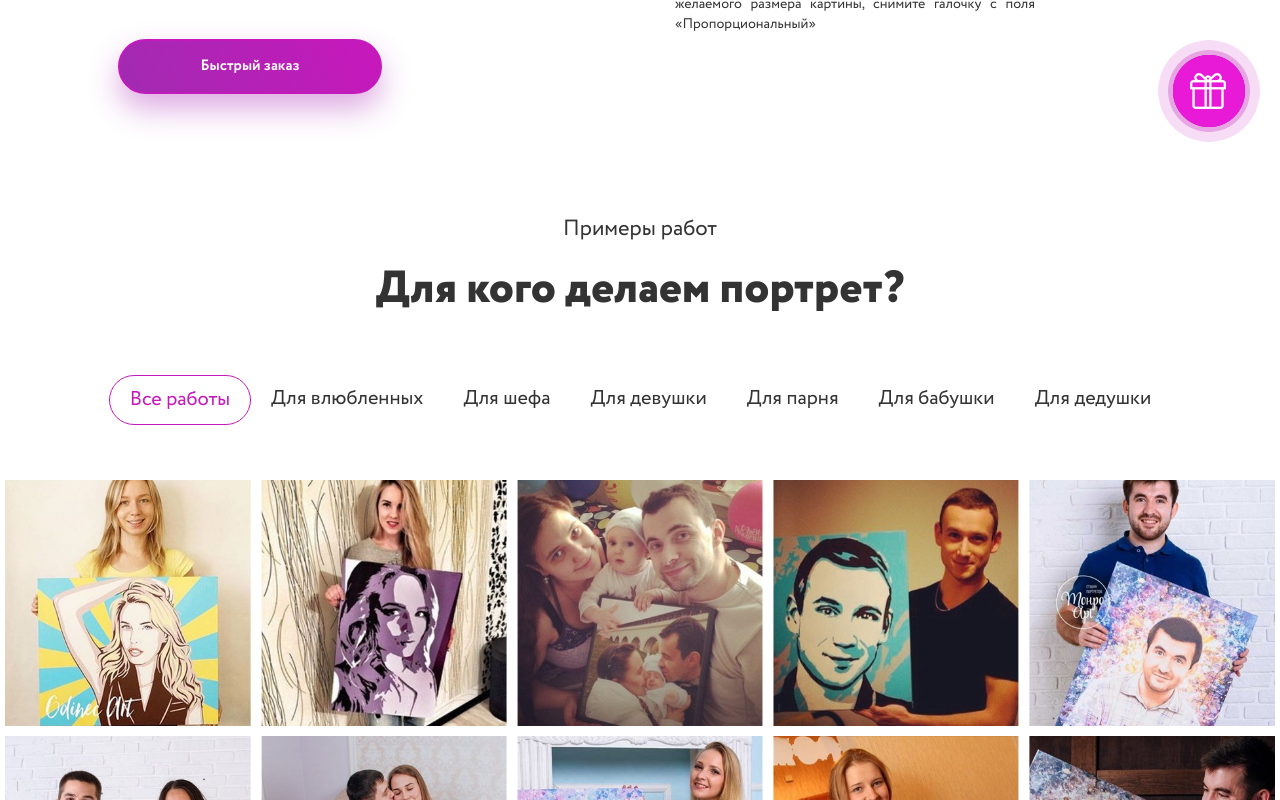
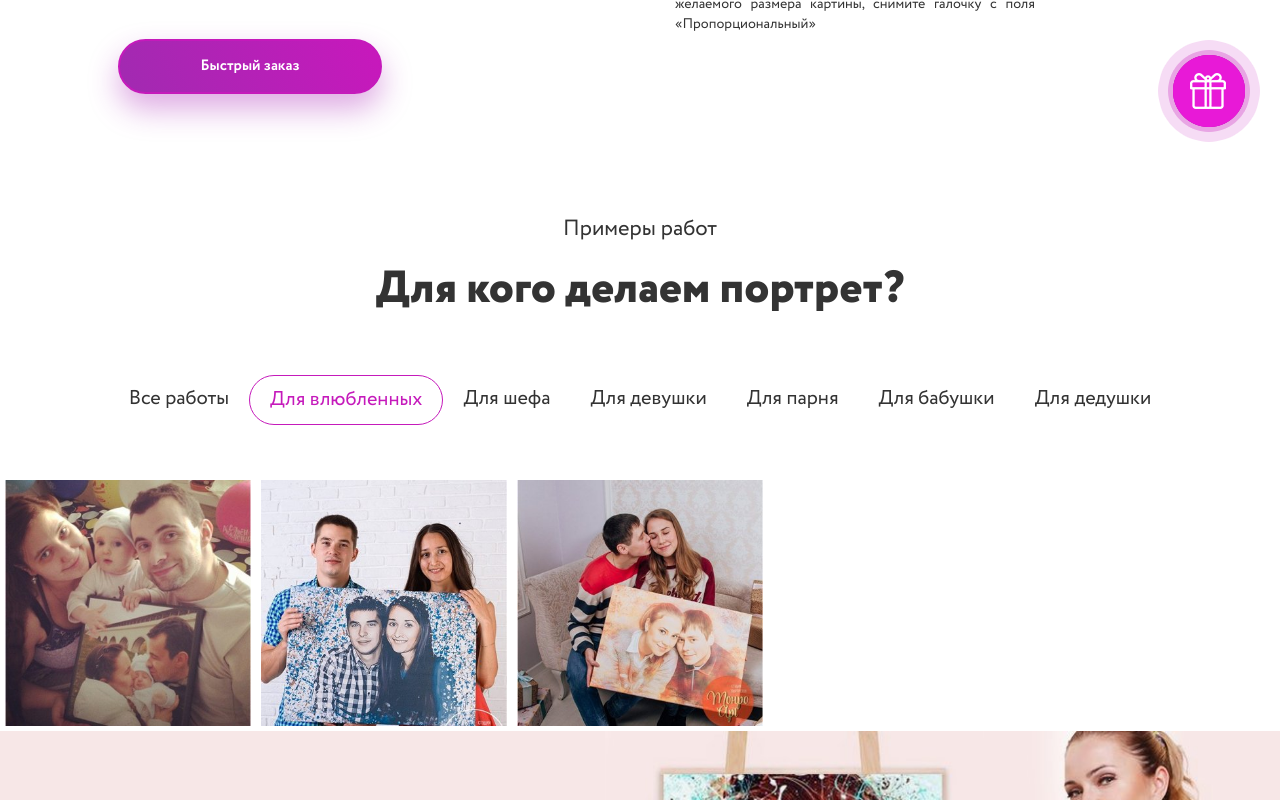
Before and after one commit to EugenyZub/picture-art, a website built with webpack: page src/index.html in a window 1280 px wide. Both pictures are taken after a click on the item "Для влюбленных". Shown: the part 3700-4500 px from the top of the page. Built offline with nearby package versions, Linux system fonts and the light colour scheme; a web font is replaced by a local one.

Commit message:
добавлен фильтр готовых работ

```diff
--- a/src/index.html
+++ b/src/index.html
@@ -238,14 +238,14 @@
 							<div>Файл не выбран</div>
 							<input type=file name=upload>
 						</div>
-						<select id=size>
+						<select required id=size>
 							<option >Выберите размер картины</option>
 							<option >40x50</option>
 							<option >50x70</option>
 							<option >70x70</option>
 							<option >70x100</option>
 						</select>
-						<select id=material>
+						<select required id=material>
 							<option >Выберите материал картины</option>
 							<option   title="Изящный, позволяет легко создавать текстуру, подходит для декоративных картин маслом.">Холст из волокна</option>
 							<option   title="Достаточно грубый и создает ощущение реальности, подходит для классических пейзажей, натюрмортов и портретов.">Льняной холст</option>
--- a/src/js/main.js
+++ b/src/js/main.js
@@ -5,16 +5,17 @@ import moreStyles from './parts/styles';
 import bigSlider from './parts/big-slider';
 import oftenQuestions from './parts/often-questions';
 import calc from './parts/calc';
+import filter from './parts/filter';
 
 window.addEventListener('DOMContentLoaded', function() {
     'use strict';
 
     bigSlider();
     calc();
+    filter();
     modalPopupDesign();
     modalPopupConsultation();
     moreStyles();
     oftenQuestions();
     slider();
-
 });
--- a/src/js/parts/calc.js
+++ b/src/js/parts/calc.js
@@ -12,20 +12,57 @@ function calc() {
     let picturePrice = 1000,
         materialPrice = 1500,
         additionalServicesPrice = 1000,
-        size = document.getElementById('size'),
+
+        size = document.querySelector('#size'),
+        //sizeOptions = document.querySelectorAll('#size option'),
         material = document.getElementById('material'),
         options = document.getElementById('options'),
         promocode = document.querySelector('.promocode'),
+
         finalPrice = document.querySelector('.calc-price'),
         buttonCalcPrice = document.querySelector('#price');
 
-//получить все элементы из селекотора размеров
-//получить все элементы из селекотора материалов
-//получить все элементы из селекотора доп. услуг
-//получить промокод, если введён
-//получить внутренность цветного поля для вывода туда результата
+
+    size.addEventListener('click', (elem)=> {
+
+        elem.forEach(()=> {
+            let sizeOptions = size.selectedOptions;
+            console.log(sizeOptions);
+            //let curentIndex = 0;
+
+            if (sizeOptions == 0) {
+                finalPrice.textContent = 'Для расчета нужно выбрать размер картины и материал картины';
+            }
+
+            if(i == 1) {
+            console.log(111);
+            }
+        });
 
 
+
+
+
+
+
+            //let sizeOptions = size.querySelectorAll('option');
+            //console.log(sizeOptions);
+            // sizeOptions.forEach((elem, index)=> {
+
+            //     elem.addEventListener('click', ()=> {
+            //         console.log(sizeOptions.selectedOptions);
+            //         if(index == 1) {
+
+            //             finalPrice.textContent = picturePrice;
+            //         } else {
+            //             finalPrice.textContent = '';
+            //             finalPrice.textContent = 'Для расчета нужно выбрать размер картины и материал картины';
+            //         }
+            //     });
+            // });
+
+    //console.log(size);
+    });
 }
 
 export default calc;
--- /dev/null
+++ b/src/js/parts/filter.js
@@ -0,0 +1,55 @@
+function filter() {
+    let allMenuElements = document.querySelectorAll('.portfolio-menu li'),
+        allBtn = document.querySelector('.portfolio-menu .all'),
+        loversBtn = document.querySelector('.portfolio-menu .lovers'),
+        chefBtn = document.querySelector('.portfolio-menu .chef'),
+        girlBtn = document.querySelector('.portfolio-menu .girl'),
+        guyBtn = document.querySelector('.portfolio-menu .guy'),
+        grandmotherBtn = document.querySelector('.portfolio-menu .grandmother'),
+        granddadBtn = document.querySelector('.portfolio-menu .granddad'),
+
+        allPictures = document.querySelectorAll('.portfolio-wrapper .all'),
+        lovePictures = document.querySelectorAll('.portfolio-wrapper .lovers'),
+        chefPictures = document.querySelectorAll('.portfolio-wrapper .chef'),
+        girlPictures = document.querySelectorAll('.portfolio-wrapper .girl'),
+        guyPictures = document.querySelectorAll('.portfolio-wrapper .guy'),
+        noPictures = document.querySelector('.container .portfolio-no');
+
+    choosingBtn(allBtn,allPictures);
+    choosingBtn(loversBtn,lovePictures);
+    choosingBtn(chefBtn,chefPictures);
+    choosingBtn(girlBtn,girlPictures);
+    choosingBtn(guyBtn,guyPictures);
+    withoutPictures(grandmotherBtn, noPictures);
+    withoutPictures(granddadBtn, noPictures);
+
+    function hiddenAll() {
+        allPictures.forEach((elem)=> {
+            elem.style.display = 'none';
+        });
+        noPictures.style.display = 'none';
+        allMenuElements.forEach((elem2)=> {
+            elem2.classList.remove('active');
+        });
+    }
+
+    function choosingBtn(btn, picturesType) {
+        btn.addEventListener('click', ()=> {
+            hiddenAll();
+            picturesType.forEach((elem)=> {
+                btn.classList.add('active');
+                elem.style.display = 'block';
+            });
+        });
+    }
+
+    function withoutPictures(btn, block) {
+        btn.addEventListener('click', ()=> {
+            hiddenAll();
+            btn.classList.add('active');
+            block.style.display = 'block';
+        });
+    }
+}
+
+export default filter;
```
Also changed, not shown: dist/js/bundle.js.
